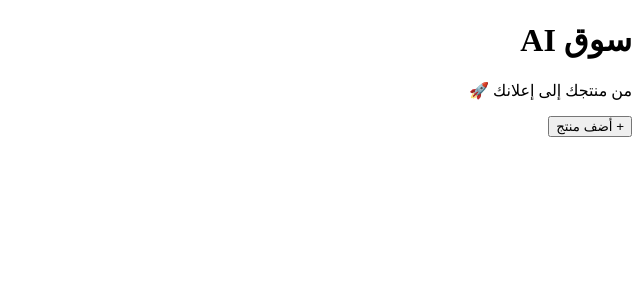
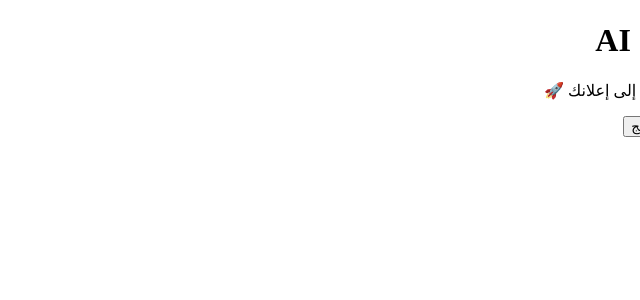
Before and after one commit to suqaiapp-creator/suq-ai, a Next.js app: page / in a window 1280 px wide. Shown: the top 300 px of the page, without its empty margins (640-1280 px from the left). Built offline with nearby package versions, Linux system fonts and the light colour scheme.

Commit message:
Add RootLayout with Arabic metadata and layout

```diff
--- /dev/null
+++ b/app/layout.js
@@ -0,0 +1,12 @@
+export const metadata = {
+  title: "سوق AI",
+  description: "من منتجك إلى إعلانك بالذكاء الاصطناعي",
+};
+
+export default function RootLayout({ children }) {
+  return (
+    <html lang="ar" dir="rtl">
+      <body>{children}</body>
+    </html>
+  );
+}
```
